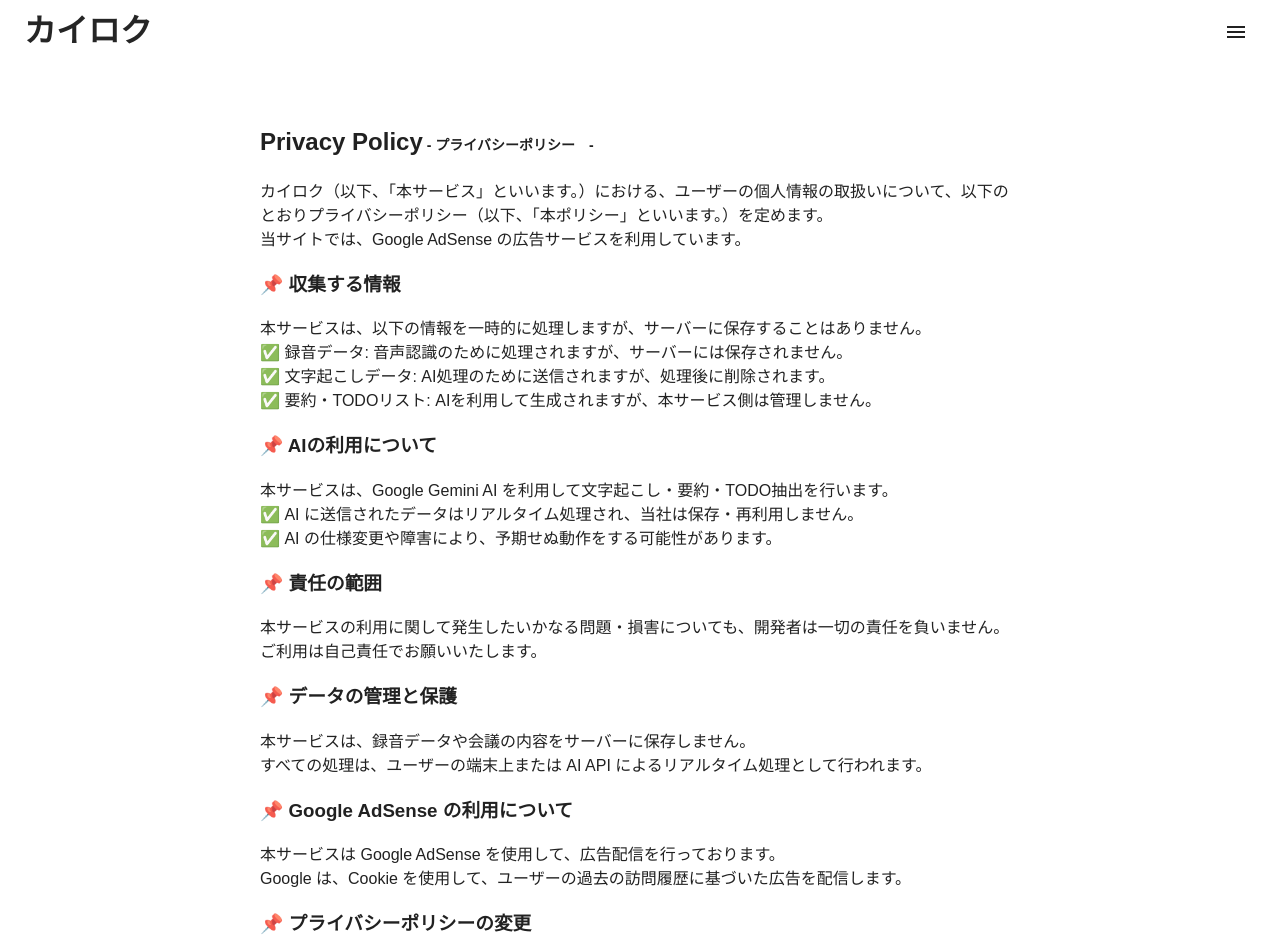
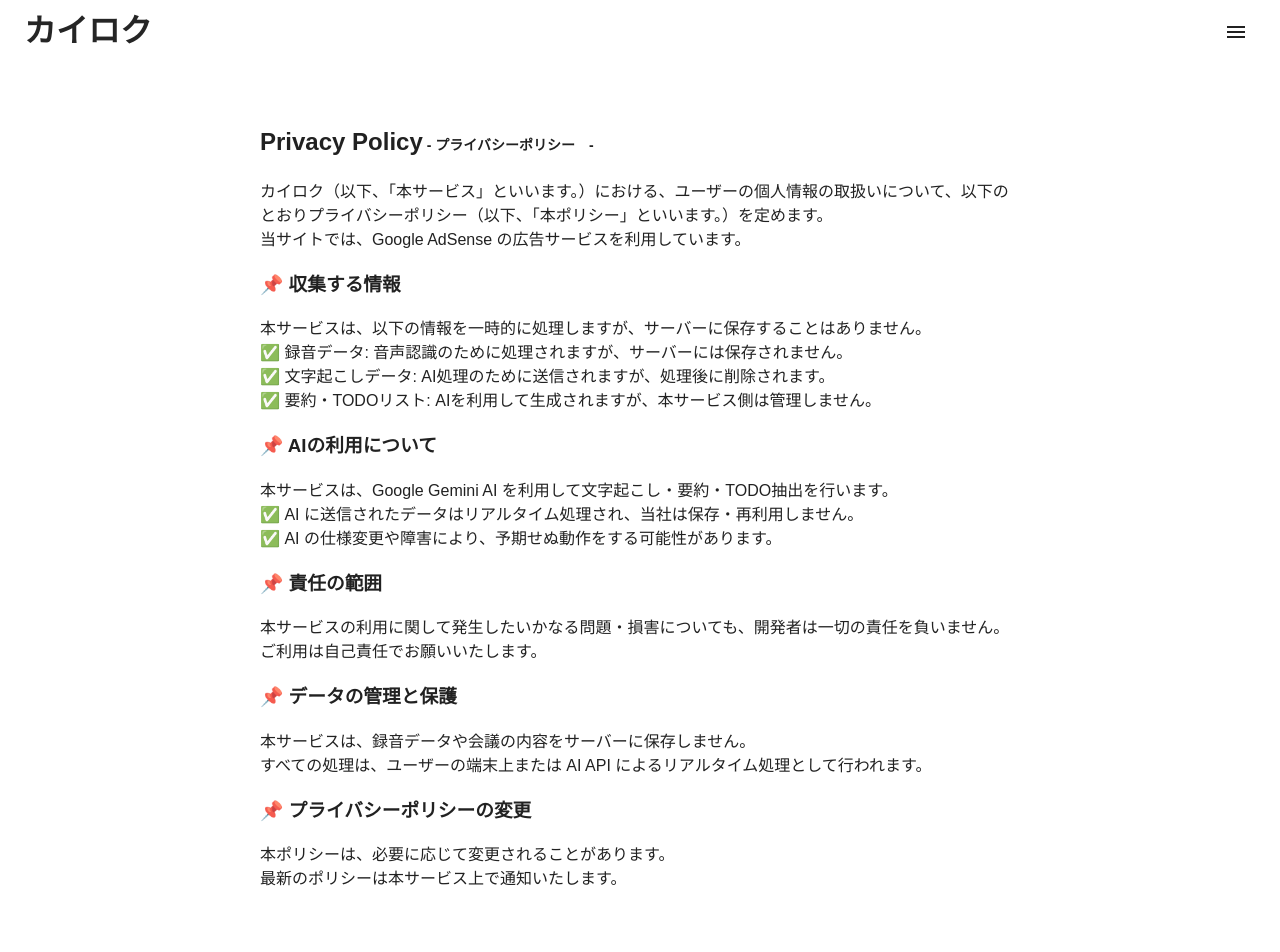
Before and after one commit to kunsuzuki/meeting-notes-app, a Next.js app: page /privacy-policy in a window 1280 px wide. Shown: the top 952 px of the page. Built offline with nearby package versions, Linux system fonts and the light colour scheme.

Commit message:
追加修正

```diff
--- a/app/layout.tsx
+++ b/app/layout.tsx
@@ -1,8 +1,8 @@
 import MuiThemeProvider from './components/ThemeProvider';
 
 export const metadata = {
-  title: 'meeting-notes',
-  description: 'We save you from tedious minute-taking and task management.',
+  title: 'カイロク｜会議録音要約アプリ',
+  description: 'カイロクは会議などの音声の録音、AIによる要約・TODO抽出を行うサービスです。',
 };
 
 export default function RootLayout({ children }: { children: React.ReactNode }) {
--- a/app/privacy-policy/page.tsx
+++ b/app/privacy-policy/page.tsx
@@ -40,12 +40,6 @@ const PrivacyPolicy = () => {
         すべての処理は、ユーザーの端末上または AI API によるリアルタイム処理として行われます。
       </p>
 
-      <h3>📌 Google AdSense の利用について</h3>
-      <p>
-        本サービスは Google AdSense を使用して、広告配信を行っております。<br/>
-        Google は、Cookie を使用して、ユーザーの過去の訪問履歴に基づいた広告を配信します。
-      </p>
-
       <h3>📌 プライバシーポリシーの変更</h3>
       <p>
         本ポリシーは、必要に応じて変更されることがあります。  <br/>
```
Also changed, not shown: app/how-to-use/page.tsx (+5 -2 lines).
